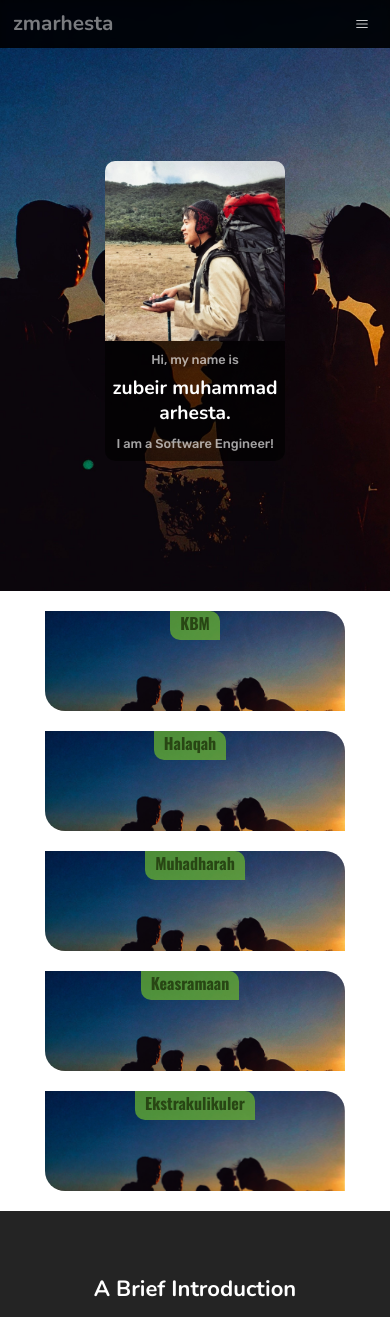
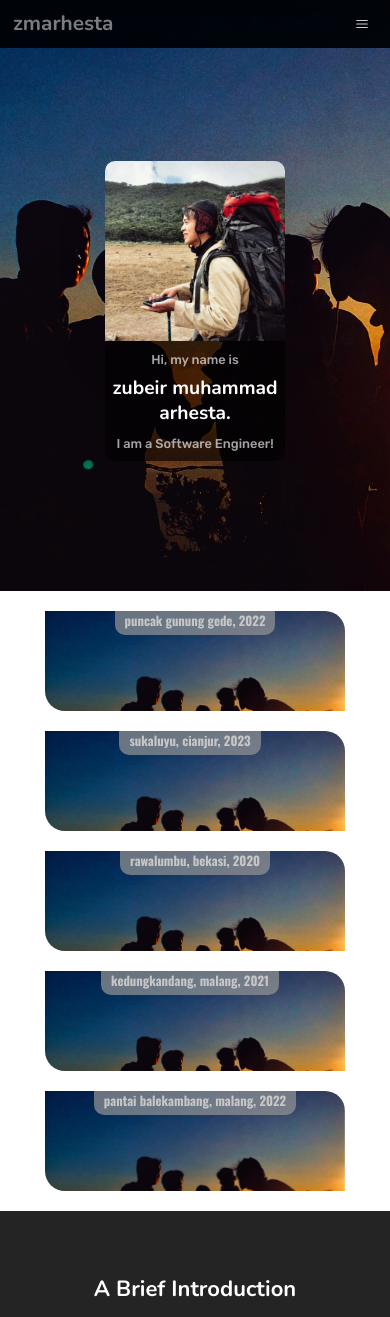
Before and after one commit to zubeirarhesta/cohico, a Next.js app: page / in a window 390 px wide. Shown: the top 1317 px of the page. Built offline with nearby package versions, Linux system fonts and the light colour scheme.

Commit message:
editted favorite photos section

```diff
--- a/components/home-page/favorite-photos.js
+++ b/components/home-page/favorite-photos.js
@@ -15,7 +15,7 @@ export default function FavoritePhotos() {
           />
         </div>
         <div id={styles.title_skewed_right}>
-          <h3>KBM</h3>
+          <h3>puncak gunung gede, 2022</h3>
         </div>
         <div id={styles.narrative_skewed_right}>
           <p>
@@ -34,7 +34,7 @@ export default function FavoritePhotos() {
           </p>
         </div>
         <div id={styles.title_skewed_left}>
-          <h3>Halaqah</h3>
+          <h3>sukaluyu, cianjur, 2023</h3>
         </div>
         <div id={styles.image_skewed_wrapper}>
           <Image
@@ -57,7 +57,7 @@ export default function FavoritePhotos() {
           />
         </div>
         <div id={styles.title_skewed_right}>
-          <h3>Muhadharah</h3>
+          <h3>rawalumbu, bekasi, 2020</h3>
         </div>
         <div id={styles.narrative_skewed_right}>
           <p>
@@ -76,7 +76,7 @@ export default function FavoritePhotos() {
           </p>
         </div>
         <div id={styles.title_skewed_left}>
-          <h3>Keasramaan</h3>
+          <h3>kedungkandang, malang, 2021</h3>
         </div>
         <div id={styles.image_skewed_wrapper}>
           <Image
@@ -99,7 +99,7 @@ export default function FavoritePhotos() {
           />
         </div>
         <div id={styles.title_skewed_right}>
-          <h3>Ekstrakulikuler</h3>
+          <h3>pantai balekambang, malang, 2022</h3>
         </div>
         <div id={styles.narrative_skewed_right}>
           <p>
--- a/components/home-page/favorite-photos.module.css
+++ b/components/home-page/favorite-photos.module.css
@@ -319,10 +319,11 @@
 
   #title_skewed_right {
     position: absolute;
-    background: rgba(110, 185, 45, 0.7);
+    background: rgba(150, 150, 150, 0.7);
     padding: 0px 10px 5px 10px;
     border-bottom-left-radius: 10px;
-    border-top-right-radius: 10px;
+    border-bottom-right-radius: 10px;
+    border-top-right-radius: 0px;
     top: 0;
     margin-left: 0;
     text-align: center;
@@ -331,10 +332,11 @@
 
   #title_skewed_left {
     position: absolute;
-    background: rgba(110, 185, 45, 0.7);
+    background: rgba(150, 150, 150, 0.7);
     padding: 0px 10px 5px 10px;
+    border-top-right-radius: 0px;
     border-bottom-left-radius: 10px;
-    border-top-right-radius: 10px;
+    border-bottom-right-radius: 10px;
     top: 0;
     margin-left: -45px;
     text-align: center;
@@ -365,22 +367,29 @@
 
   #title_skewed_right h3,
   #title_skewed_left h3 {
-    color: rgb(40, 70, 20);
+    color: rgb(199, 199, 199);
+    font-size: 0.8rem;
+    transition: all ease-in-out 0.3s;
+  }
+
+  .aktivitas_skewed_grid:hover > #title_skewed_right h3,
+  .aktivitas_skewed_grid:hover > #title_skewed_left h3 {
     font-size: 1rem;
+    color: rgb(255, 255, 255);
   }
 
   .aktivitas_skewed_grid:hover > #title_skewed_right {
     border-bottom-left-radius: 10px;
     border-bottom-right-radius: 10px;
-    background: rgba(110, 185, 45);
+    background: rgb(61, 61, 61);
     transition: all ease-in-out 0.3s;
   }
 
   .aktivitas_skewed_grid:hover > #title_skewed_left {
     border-bottom-left-radius: 10px;
     border-bottom-right-radius: 10px;
-    margin-left: 10px;
-    background: rgba(110, 185, 45);
+    margin-left: 5px;
+    background: rgb(61, 61, 61);
     transition: all ease-in-out 0.3s;
   }
 
```
